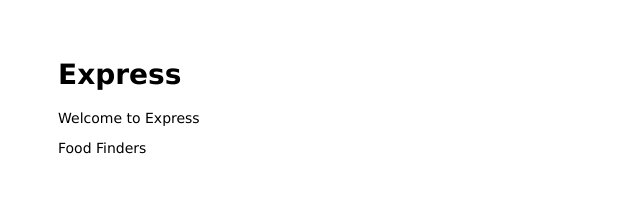
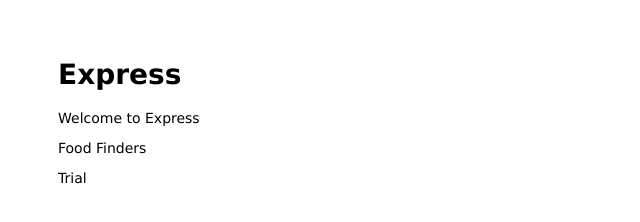
Before and after one commit to hvk5388/FoodFinderApp, a website: page public/index.html in a window 1280 px wide. Shown: the full height of the page, 0-640 px from the left. Drawn offline with Linux system fonts and the light colour scheme.

Commit message:
I like this change its cool

```diff
--- a/public/index.html
+++ b/public/index.html
@@ -9,6 +9,7 @@
   <h1>Express</h1>
   <p>Welcome to Express</p>
   <p>Food Finders</p>
+  <p>Trial</p>
 </body>
 
 </html>
```
